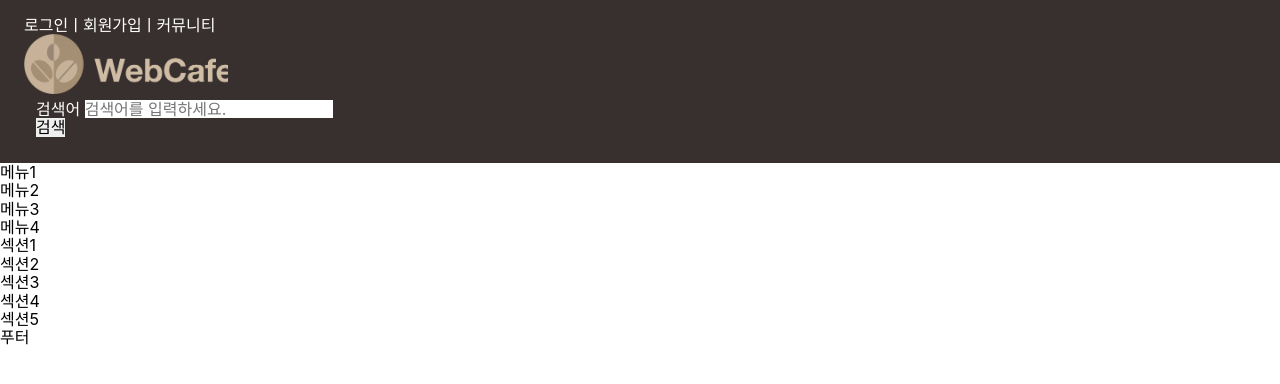
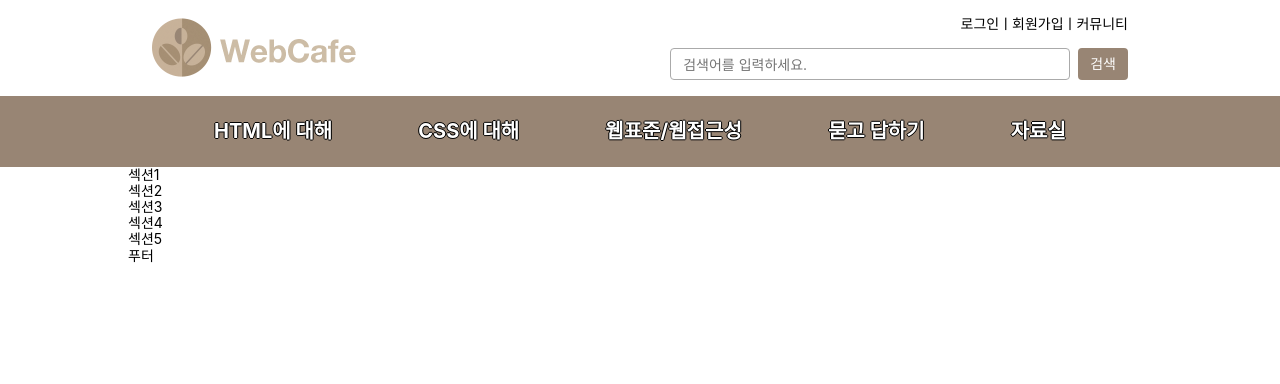
Before and after one commit to portfolioExpert/KTDS-RWD, a plain HTML site: page index.html in a window 1280 px wide. Drawn offline with Linux system fonts and the light colour scheme; a web font is replaced by a local one.

Commit message:
09/12 feat: navbar layout

```diff
--- a/index.html
+++ b/index.html
@@ -4,6 +4,10 @@
     <meta charset="UTF-8">
     <meta name="viewport" content="width=device-width, initial-scale=1.0">
     <title>반응형 웹 - 웹카페</title>
+    <link rel="stylesheet"
+    href="https://use.fontawesome.com/releases/v5.15.4/css/all.css"
+    integrity="sha384-DyZ88mC6Up2uqS4h/KRgHuoeGwBcD4Ng9SiP4dIRy0EXTlnuz47vAwmeGwVChigm"
+    crossorigin="anonymous" />
     <link rel="preload" as="style" crossorigin
     href="https://cdn.jsdelivr.net/gh/orioncactus/pretendard@v1.3.6/dist/web/static/pretendard-dynamic-subset.css" />
     <link rel="stylesheet" href="./style/index.css"/>
@@ -32,7 +36,7 @@
               <fieldset>
                 <div class="searchForm__group">
                   <div class="formInput">
-                    <label for="search" class="a11yHidden formInput__label">검색어</label>
+                    <label for="search" class="sr-only formInput__label">검색어</label>
                     <input type="search" id="search" name="search" required
                       class="formInput__input" placeholder="검색어를 입력하세요." />
                   </div>
@@ -50,14 +54,16 @@
               </button>
             </div>
           </header>
-        <nav class="appNavigation">
-            <ul class="menu">
-                <li class="menu__item"><a href="/" class="menu__link">메뉴1</a></li>
-                <li class="menu__item"><a href="/" class="menu__link">메뉴2</a></li>
-                <li class="menu__item"><a href="/" class="menu__link">메뉴3</a></li>
-                <li class="menu__item"><a href="/" class="menu__link">메뉴4</a></li>
+          <nav class="appNavigation menu">
+            <h2 class="sr-only">메인 메뉴</h2>
+            <ul class="menu__list">
+              <li class="menu__item"><a href="/" class="menu__link">HTML에 대해</a></li>
+              <li class="menu__item"><a href="/" class="menu__link">CSS에 대해</a></li>
+              <li class="menu__item"><a href="/" class="menu__link">웹표준/웹접근성</a></li>
+              <li class="menu__item"><a href="/" class="menu__link">묻고 답하기</a></li>
+              <li class="menu__item"><a href="/" class="menu__link">자료실</a></li>
             </ul>
-        </nav>
+          </nav>
         <main class="appMain">
             <section class="book">섹션1</section>
             <section class="news">섹션2</section>
--- a/style/index.css
+++ b/style/index.css
@@ -3,21 +3,20 @@
 @import url("theme.css");
 /* @import url("style.css"); */
 
-.appHeader{
-    background-color: var(--primary-color);
+.appHeader {
     color: var(--white);
     display: flex;
     flex-flow: row wrap;
     padding: var(--spacing-base) var(--spacing-lg);
 }
 
-*{
+* {
     margin: 0;
     padding: 0;
     border: 0;
 }
 
-.sr-only{
+.sr-only {
     position: absolute;
     width: 1px;
     height: 1px;
@@ -29,21 +28,246 @@
     border-width: 0;
 }
 
-.logo__link{
-    display:block;
-    width:12.75rem;
-    height: 3.75rem;
-    background-image: url(../images/webcafe-logo@2x.png);
-    background-size: cover;
+/* 웹카페 반응형 스타일 */
+/* 공통 스타일 */
+body {
+    font-size: var(--text-sm);
 }
 
-.memberOnly{
-    display: flex;
-    flex-direction: row;
-    width: 100%;
-    order: -1;
+/* 공통 아이콘 */
+.far {
+    margin-right: var(--spacing-xs);
 }
 
-.searchForm{
+/* 공통 헤더 */
+.appHeader {
+    position: relative;
+    padding: var(--spacing-base) var(--spacing-lg);
+}
+
+/* 공통 로고 */
+.logo {
+    width: 12.75rem;
+    /* 204px */
+    height: 3.75rem;
+    /* 60px */
+}
+
+.logo__link {
+    display: block;
+    width: 100%;
+    height: 100%;
+    background: url(./../images/webcafe-logo.png) no-repeat 0 0 / 100%;
+}
+
+/* 공통 멤버서비스 */
+.memberOnly {
+    padding-left: 0;
+    list-style: none;
+    display: flex;
+    flex-flow: row nowrap;
+    justify-content: flex-end;
+    color: black;
+}
+
+/* 공통 검색 폼 */
+
+input[type="search"] {
+    -webkit-appearance: none;
+    appearance: none;
+}
+
+fieldset {
+    border: 0;
+    margin: 0;
+    padding: 0;
+}
+
+.button--none {
+    border: 0;
+    padding: 0;
+    background: transparent;
+}
+
+.button {
+    cursor: pointer;
+    border: 0;
+    border-radius: 0.25rem;
+    height: 2rem;
+    padding: 0.125rem 0.75rem;
+    background: transparent;
+}
+
+.button--fillSecondary {
+    color: var(--white);
+    background: var(--secondary-color);
+}
+
+.button--outlineSecondary {
+    color: var(--secondary-color);
+    border: 1px solid currentColor;
+}
+
+.formInput__input {
+    border: 1px solid var(--border-color);
+    border-radius: 0.25rem;
+    height: 2rem;
+    padding: 0.125rem 0.75rem;
     width: 100%;
 }
+
+.searchForm__group {
+    display: flex;
+    flex-flow: row nowrap;
+    gap: var(--spacing-xs);
+}
+
+@media (min-width: 320px) and (max-width: 767px) {
+
+    /* 모바일 헤더 */
+    .appHeader {
+        background: var(--primary-color);
+        display: flex;
+        flex-flow: column nowrap;
+        gap: var(--spacing-sm);
+    }
+
+    /* 모바일 멤버서비스 */
+    .memberOnly {
+        color: var(--white);
+        order: -1;
+    }
+
+    /* 모바일 검색폼 */
+    .searchForm__group .formInput {
+        flex-grow: 1;
+    }
+
+    /* 모바일 메인 메뉴 제어 버튼 */
+    .buttonWrapper {
+        position: absolute;
+        right: var(--spacing-md);
+        top: 3.5rem;
+        overflow: hidden;
+        padding: 0.25rem;
+    }
+
+    .button--burger {
+        position: relative;
+        display: block;
+        width: 1.875rem;
+        height: 1.875rem;
+    }
+
+    .button--burger:focus {
+        outline-offset: 2px;
+    }
+
+    .button--burgerBarTop,
+    .button--burgerBarMiddle,
+    .button--burgerBarBottom {
+        position: absolute;
+        left: 0;
+        width: 100%;
+        height: 20%;
+        background: var(--white);
+        border-radius: 1.5rem;
+        transition: all 400ms;
+    }
+
+    .button--burgerBarTop {
+        top: 0;
+    }
+
+    .button--burgerBarMiddle {
+        top: 50%;
+        transform: translateY(-50%);
+    }
+
+    .button--burgerBarBottom {
+        top: 100%;
+        transform: translateY(-100%);
+    }
+
+    .button--burger.is--active .button--burgerBarTop {
+        top: 50%;
+        transform: translateY(-50%) rotate(45deg);
+    }
+
+    .button--burger.is--active .button--burgerBarMiddle {
+        transform: translate(-120%, -50%);
+    }
+
+    .button--burger.is--active .button--burgerBarBottom {
+        top: 50%;
+        transform: translateY(-50%) rotate(-45deg);
+    }
+}
+
+/*데스크탑*/
+@media (min-width: 768px) {
+
+    /* 데스크탑 공통*/
+    .appHeader, .menu__list, .appMain, .appFooter{
+        max-width: var(--container-width);
+        margin-left: auto;
+        margin-right: auto;
+    }
+
+    /* 데스크탑 헤더 */
+    .appHeader {
+        display: grid;
+        grid-template-columns: 204px 1fr;
+        gap: var(--spacing-base);
+        max-width: var(--container-width);
+        margin-left: auto;
+        margin-right: auto;
+    }
+
+    /* 데스크탑 로고 */
+    .logo {
+        grid-area: 1 / 1 / 3 / 2;
+        align-self: center;
+    }
+
+    /* 데스크탑 검색 폼 */
+    .searchForm__group {
+        justify-content: flex-end;
+    }
+
+    .searchForm__group .formInput {
+        width: 25rem;
+    }
+
+    .formInput__input {
+        border: 1px solid #aaa;
+        border-radius: 4px;
+    }
+
+    /* 데스크탑 메인 메뉴 제어 버튼 */
+    .buttonWrapper {
+        display: none;
+    }
+
+    /*데스크탑 메인 메뉴*/
+    .menu{
+        background-color: var(--secondary-color);
+    }
+    .menu__list{
+        flex-flow: row nowrap;
+        display: flex;
+        justify-content: space-evenly;
+        align-items: center;
+    }
+    .menu__item{
+        padding: 0.5rem 0;
+        text-shadow: -1px 0 #000, 0 1px #000, 1px 0 #000, 0 -1px #000;
+    }
+    .menu__link{
+        display: block;
+        font-size: 1.25rem;
+        color: white;
+        font-weight: 700;
+        padding: 1rem 0;
+    }
+}
```
